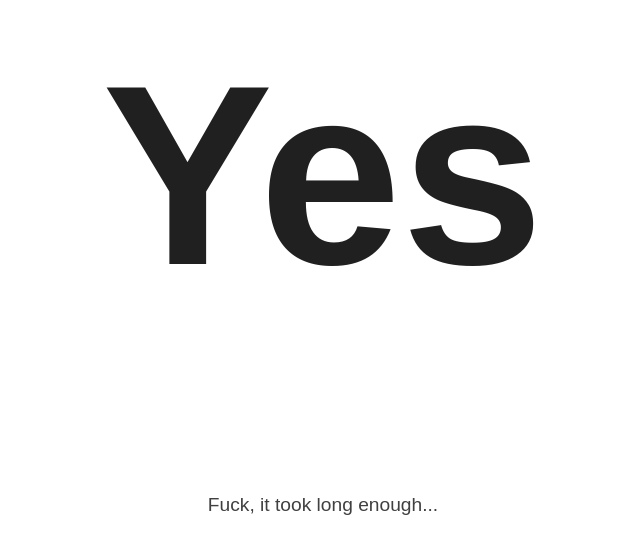
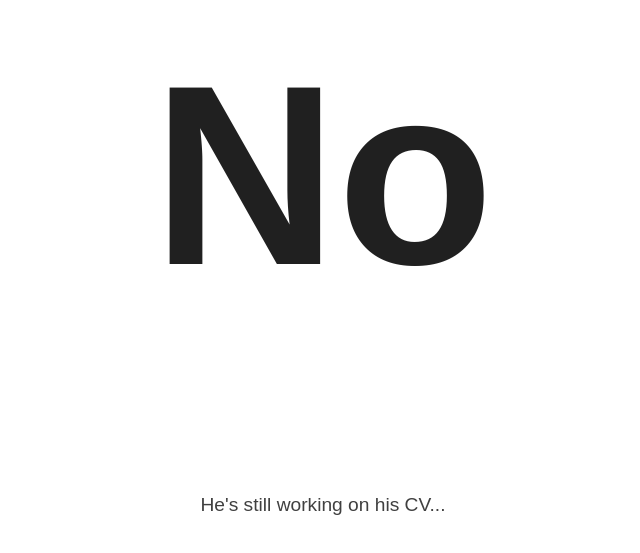
Before and after one commit to teriu/hhgajy, a plain HTML site: page index.html in a window 1280 px wide. Shown: the part 169-722 px from the top of the page, without its empty margins (317-957 px from the left). Drawn offline with Linux system fonts and the light colour scheme.

Commit message:
Update index.html

```diff
--- a/index.html
+++ b/index.html
@@ -33,8 +33,8 @@
     </head>
     <body>
         <main>
-            <h1 class="answer">Yes</h1>
-            <p class="quip">Fuck, it took long enough...</p>
+            <h1 class="answer">No</h1>
+            <p class="quip">He's still working on his CV...</p>
         </main>
     </body>
 </html>
```
